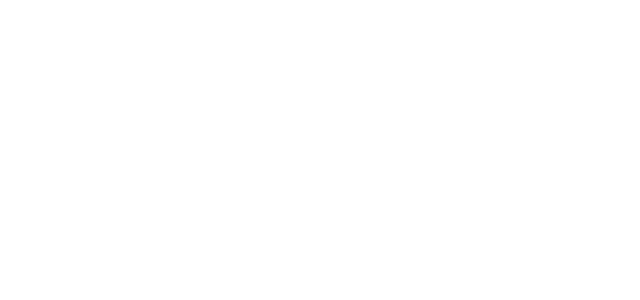
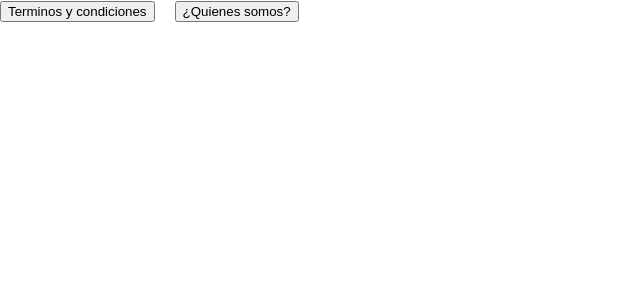
Before and after one commit to LautaroOlmedo/Barney, a React (Create React App) app: page / in a window 1280 px wide. Before the commit this address had no page. Shown: the top 300 px of the page, without its empty margins (0-640 px from the left). Built offline with nearby package versions, Linux system fonts and the light colour scheme.

Commit message:
addes NavBar to all routes. Created RouterLayout to render common components. Updated Router

```diff
--- a/src/Router.tsx
+++ b/src/Router.tsx
@@ -5,12 +5,16 @@
 
 import { HomePage } from "./pages/home";
 import { LoginPage } from "./pages/login";
+import { RouterLayout } from "./common/RouterLayout";
 
 export const AppRouter: React.FC<{}> = () => {
   return (
     <Routes>
-      <Route path="/home" element={<HomePage />} />
-      <Route path="/login" element={<LoginPage />} />
+      <Route path="/" element={<RouterLayout />}>
+        <Route path="/home" element={<HomePage />} />
+        <Route path="/login" element={<LoginPage />} />
+        // si la ruta no tiene que tener navBar o footer va por acá bajo
+      </Route>
     </Routes>
   );
 };
--- /dev/null
+++ b/src/common/NavBar.tsx
@@ -0,0 +1,19 @@
+import React from "react";
+import { Link } from "react-router-dom";
+
+export const NavBar: React.FC<{}> = () => {
+  return (
+    <div style={{ display: "flex" }}>
+      <div style={{ marginRight: "20px" }}>
+        <Link to={"/profile/:id"}>
+          <button>Terminos y condiciones</button>
+        </Link>
+      </div>
+      <div>
+        <Link to={"/mypets/:id"}>
+          <button>¿Quienes somos?</button>
+        </Link>
+      </div>
+    </div>
+  );
+};
--- /dev/null
+++ b/src/common/RouterLayout.tsx
@@ -0,0 +1,16 @@
+import React from "react";
+import { NavBar } from "./NavBar";
+import { Outlet } from "react-router-dom";
+
+export const RouterLayout: React.FC<{}> = () => {
+  return (
+    <>
+      <div style={{ display: "flex", flexDirection: "column" }}>
+        {" "}
+        <NavBar />
+      </div>
+
+      <Outlet />
+    </>
+  );
+};
--- a/src/pages/home/index.tsx
+++ b/src/pages/home/index.tsx
@@ -1,4 +1,5 @@
 import React from "react";
+import { Link } from "react-router-dom";
 
 export const HomePage = () => {
   return (
```
Also changed, not shown: src/common/RouterLayout.css (added).
